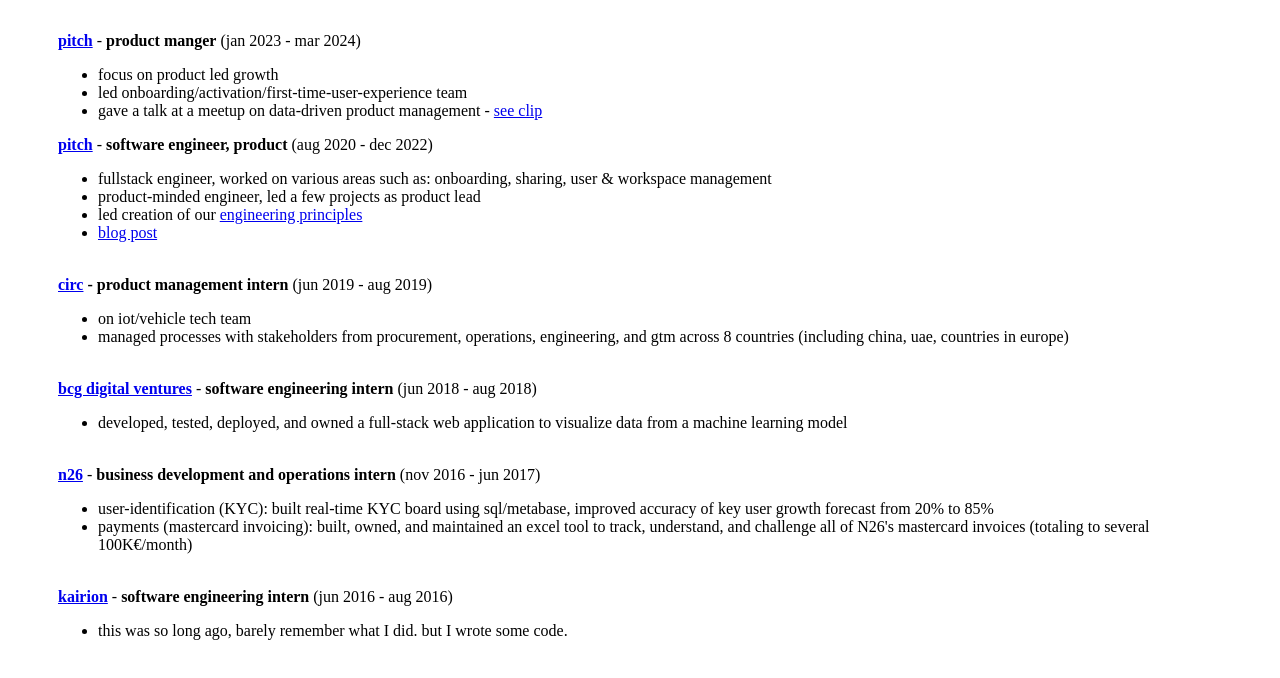
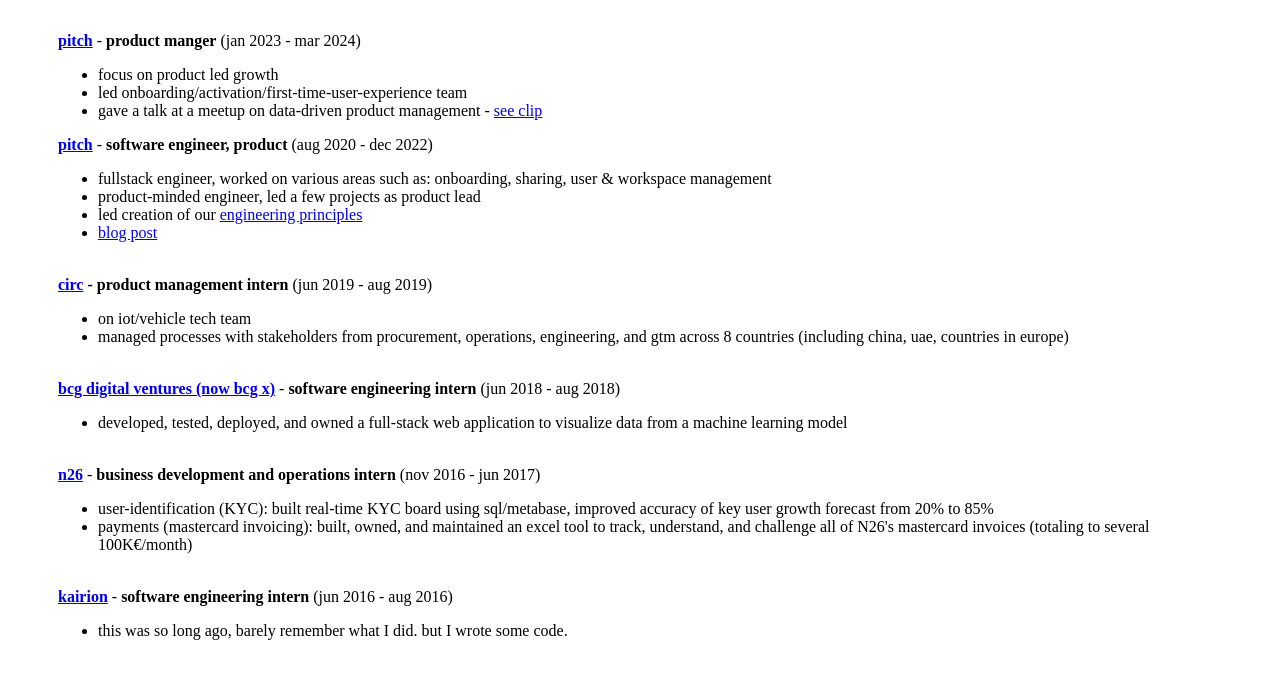
Before and after one commit to sebhs/sebhs.github.io, a plain HTML site: page work.html in a window 1280 px wide. Shown: the part 158-836 px from the top of the page. Drawn offline with Linux system fonts and the light colour scheme.

Commit message:
update link

```diff
--- a/work.html
+++ b/work.html
@@ -78,8 +78,8 @@
       <br />
 
       <strong
-        ><a target="_blank" href="https://www.bcgdv.com"
-          >bcg digital ventures</a
+        ><a target="_blank" href="https://www.bcg.com/x"
+          >bcg digital ventures (now bcg x)</a
         ></strong
       >
       - <b>software engineering intern</b> (jun 2018 - aug 2018)
```
